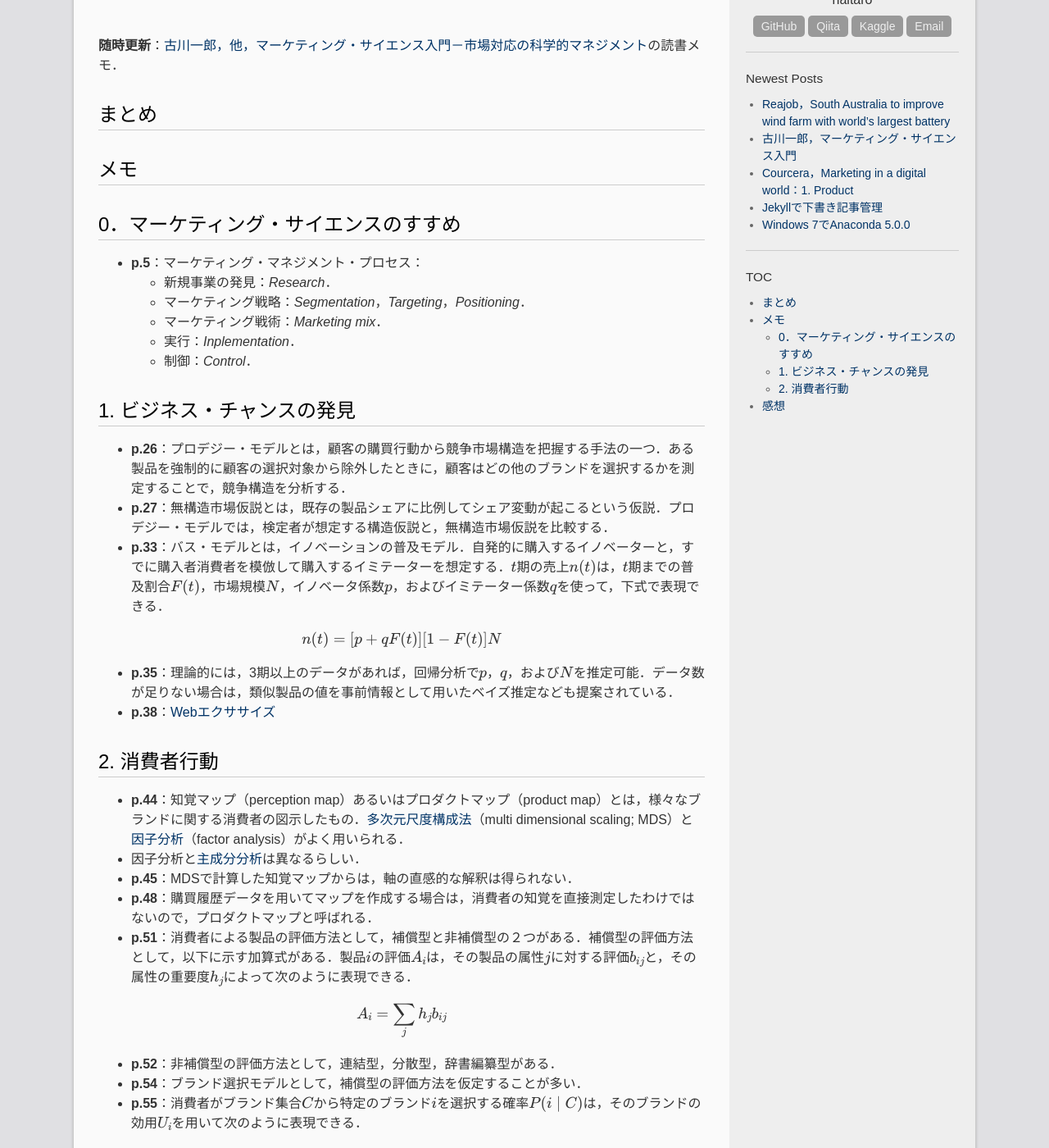
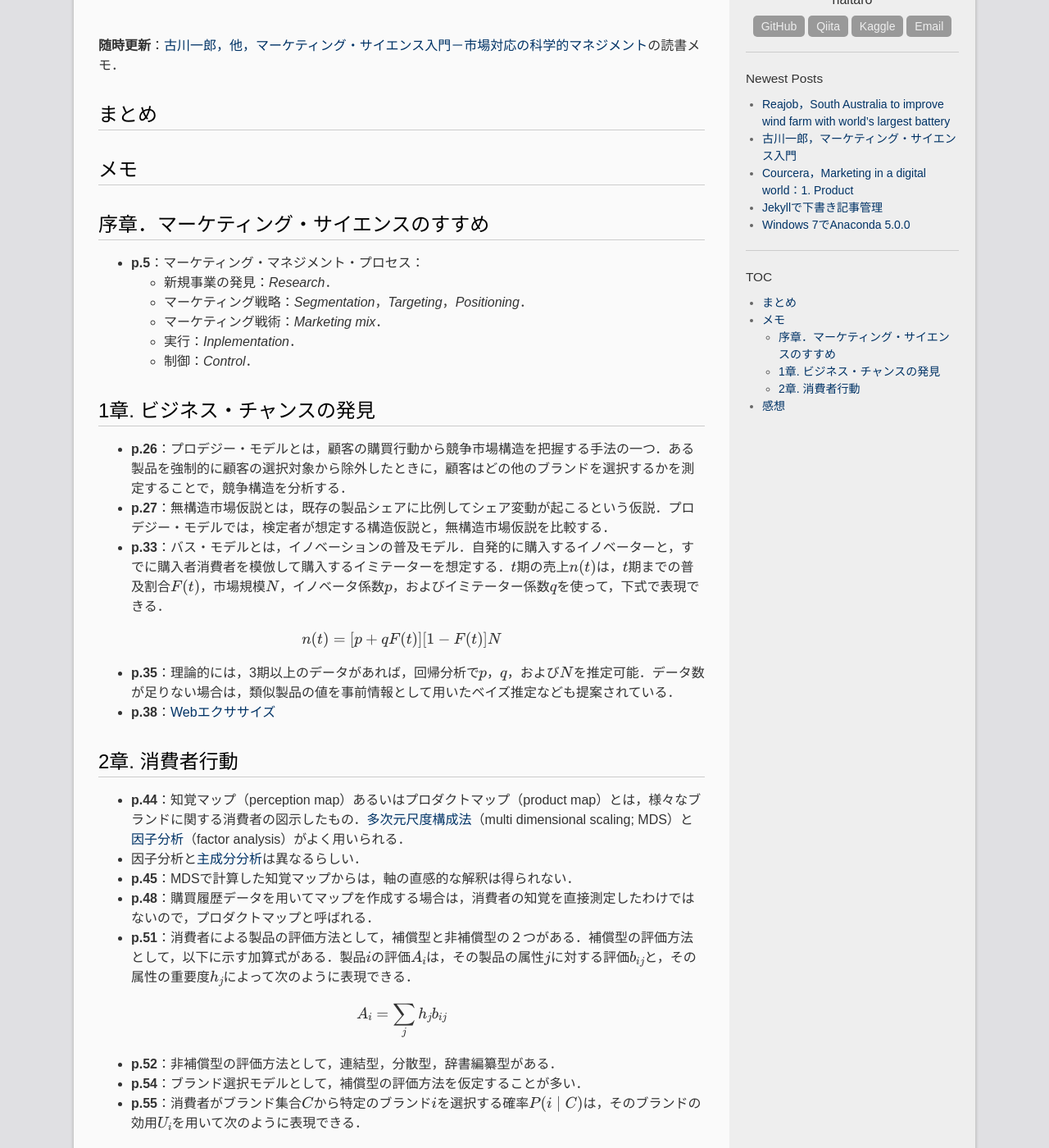
Before and after one commit to madoreenu/haltaro.github.io, a Jekyll site: the page built from _posts/2017-11-12-marketing-science.md, in a window 1280 px wide and 1400 px high, scrolled down 289 px. Shown: the whole window at 82% size. Built offline with Jekyll 4.4.1, drawn with Linux system fonts in a browser that asks for light colours; formulas are drawn with MathJax 3; some of the changed text lies outside the part shown.

Commit message:
Revise section titles

```diff
--- a/_posts/2017-11-12-marketing-science.md
+++ b/_posts/2017-11-12-marketing-science.md
@@ -12,7 +12,7 @@ categories:
 
 # メモ
 
-## 0．マーケティング・サイエンスのすすめ
+## 序章．マーケティング・サイエンスのすすめ
 
 * **p.5**：マーケティング・マネジメント・プロセス：
   * 新規事業の発見：*Research*．
@@ -21,7 +21,7 @@ categories:
   * 実行：*Inplementation*．
   * 制御：*Control*．
 
-## 1. ビジネス・チャンスの発見
+## 1章. ビジネス・チャンスの発見
 
 * **p.26**：プロデジー・モデルとは，顧客の購買行動から競争市場構造を把握する手法の一つ．ある製品を強制的に顧客の選択対象から除外したときに，顧客はどの他のブランドを選択するかを測定することで，競争構造を分析する．
 * **p.27**：無構造市場仮説とは，既存の製品シェアに比例してシェア変動が起こるという仮説．プロデジー・モデルでは，検定者が想定する構造仮説と，無構造市場仮説を比較する．
@@ -36,7 +36,7 @@ $$
 * **p.35**：理論的には，3期以上のデータがあれば，回帰分析で$$p$$，$$q$$，および$$N$$を推定可能．データ数が足りない場合は，類似製品の値を事前情報として用いたベイズ推定なども提案されている．
 * **p.38**：[Webエクササイズ](http://iit.kke.co.jp/marketingscience/exercise/WebExercise/exercise01.html)
 
-## 2. 消費者行動
+## 2章. 消費者行動
 
 * **p.44**：知覚マップ（perception map）あるいはプロダクトマップ（product map）とは，様々なブランドに関する消費者の図示したもの．[多次元尺度構成法](https://ja.wikipedia.org/wiki/%E5%A4%9A%E6%AC%A1%E5%85%83%E5%B0%BA%E5%BA%A6%E6%A7%8B%E6%88%90%E6%B3%95)（multi dimensional scaling; MDS）と[因子分析](https://ja.wikipedia.org/wiki/%E5%9B%A0%E5%AD%90%E5%88%86%E6%9E%90)（factor analysis）がよく用いられる．
 * 因子分析と[主成分分析](https://ja.wikipedia.org/wiki/%E4%B8%BB%E6%88%90%E5%88%86%E5%88%86%E6%9E%90)は異なるらしい．
@@ -77,5 +77,4 @@ V_i = \alpha_i + \sum_k \beta_k X_{ik}
 \end{align*}
 $$
 
-
 # 感想
```
Also changed, not shown: other parts of _posts/2017-11-12-marketing-science.md (+2 -2 lines).
